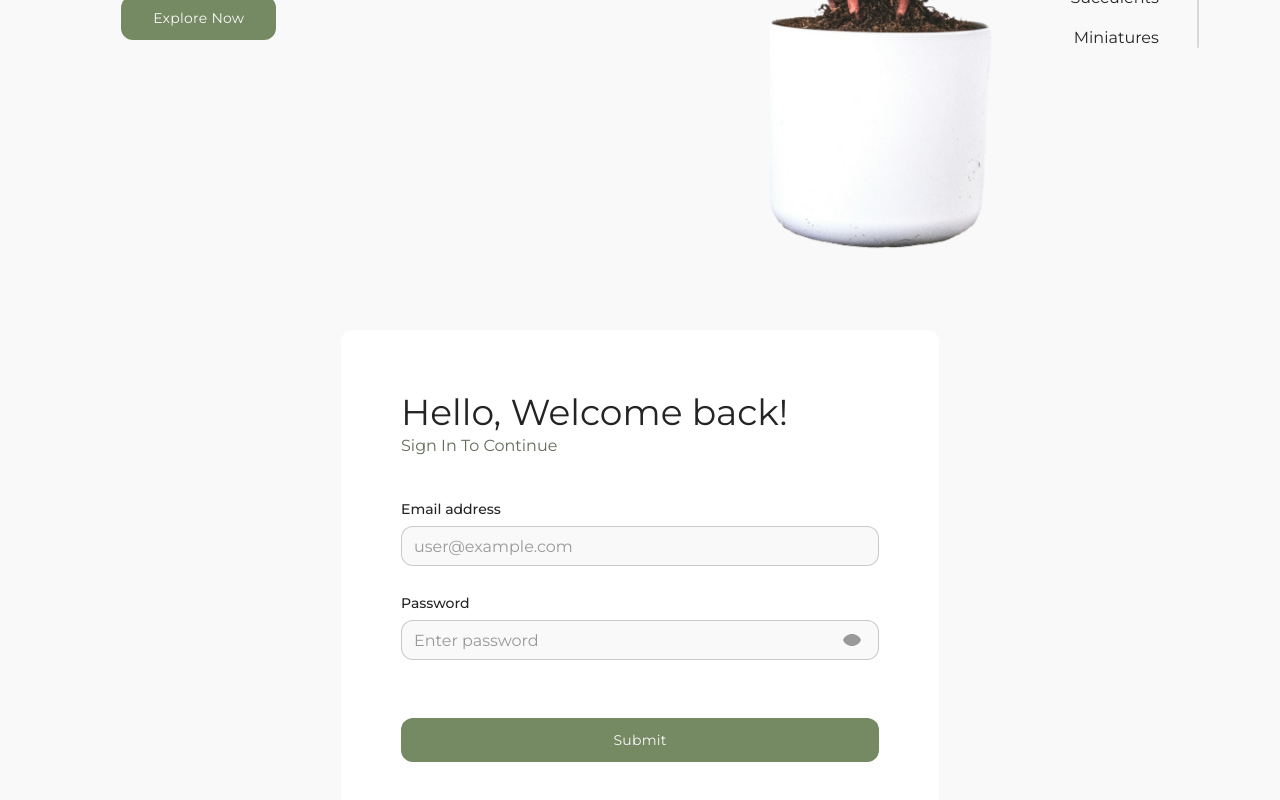
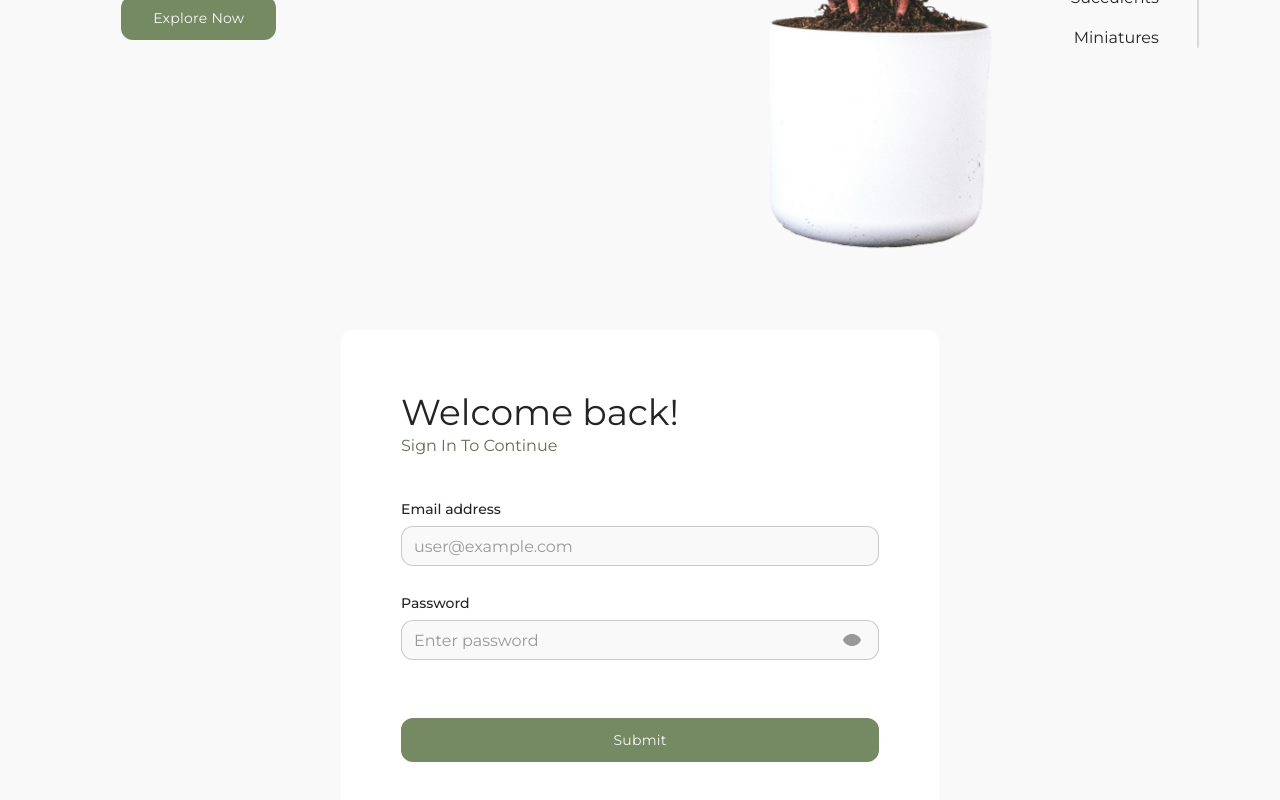
Before and after one commit to D4n1el13and37/e-commerce-app, a React (Vite) app: page /login in a window 1280 px wide. Shown: the part 571-1371 px from the top of the page. Built offline with nearby package versions, Linux system fonts and the light colour scheme.

Commit message:
fix: headline

```diff
--- a/src/pages/Login/LoginPage.tsx
+++ b/src/pages/Login/LoginPage.tsx
@@ -46,7 +46,7 @@ function LoginPage() {
         </svg>
       </Button> */}
       <div className="headline">
-        <h2>Hello, Welcome back!</h2>
+        <h2>Welcome back!</h2>
         <span>Sign In to continue</span>
       </div>
       <form onSubmit={handleSubmit(onSubmit)}>
```
